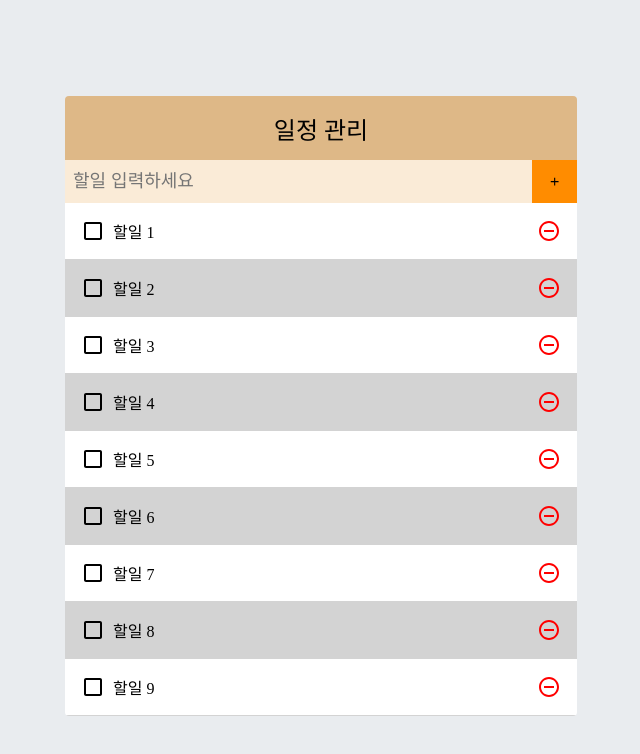
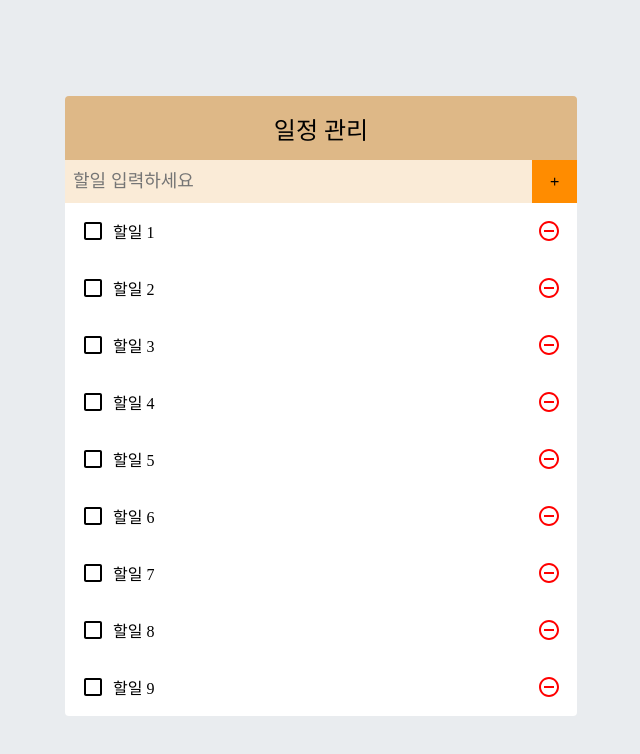
Before and after one commit to nayoung240/todo-app, a React (Create React App) app: page / in a window 1280 px wide. Shown: the top 754 px of the page, without its empty margins (319-959 px from the left). Built offline with nearby package versions, Linux system fonts and the light colour scheme.

Commit message:
react-virtualized를 활용하여 보이는 영역만 데이터 렌더링

```diff
--- a/package.json
+++ b/package.json
@@ -11,6 +11,7 @@
     "react-dom": "^18.2.0",
     "react-icons": "^4.7.1",
     "react-scripts": "5.0.1",
+    "react-virtualized": "^9.22.3",
     "sass": "^1.56.1",
     "web-vitals": "^2.1.0"
   },
--- a/src/components/TodoList.js
+++ b/src/components/TodoList.js
@@ -1,15 +1,28 @@
 import TodoListItem from "./TodoListItem";
 import './TodoList.scss'
-import React from "react";
+import React, { useCallback } from "react";
+import { List } from "react-virtualized";
 
 const TodoList = ({todos, onRemove, onToggle}) => {
+    // 항목을 렌더링할 때 쓰는 함수
+    const rowRenderer = useCallback(({index, key, style}) => {
+        const todo = todos[index]
+        return (
+            <TodoListItem todo={todo} key={todo.id} onRemove={onRemove} onToggle={onToggle} style={style}/>
+        )
+    }, [onRemove, onToggle, todos])
+
     return (
-        // map을 사용해서 컴포넌트로 변환할 때는 key props(고윳값)를 전달해줘야 한다.
-        <div className="TodoList">
-            {todos.map(todo => (
-                <TodoListItem todo={todo} key={todo.id} onRemove={onRemove} onToggle={onToggle}/>
-            ))}
-        </div>
+        <List
+            className="TodoList"
+            width={512}
+            height={513}
+            rowCount={todos.length}
+            rowHeight={57}
+            rowRenderer={rowRenderer}
+            list={todos}
+            style={{outline:'none'}}
+        />
     )
 }
 
--- a/src/components/TodoListItem.js
+++ b/src/components/TodoListItem.js
@@ -3,10 +3,11 @@ import React from 'react'
 import './TodoListItem.scss'
 import cn from 'classnames'
 
-const TodoListItem = ({todo, onRemove, onToggle}) => {
+const TodoListItem = ({todo, onRemove, onToggle, style}) => {
     const {id, text, checked} = todo
 
     return (
+        <div className="TodoListItem-virtualized" style={style}>
             <div className="TodoListItem">
                 <div className={cn("checkbox", {checked})} onClick={() => onToggle(id)}>
                     {checked ? <MdCheckBox/> : <MdCheckBoxOutlineBlank/>}
@@ -16,6 +17,7 @@ const TodoListItem = ({todo, onRemove, onToggle}) => {
                     <MdRemoveCircleOutline/>
                 </div>
             </div>
+        </div>
     )
 }
 
--- a/src/components/TodoListItem.scss
+++ b/src/components/TodoListItem.scss
@@ -2,9 +2,6 @@
     padding: 1rem;
     display: flex;
     align-items: center;
-    &:nth-child(even) {
-        background: lightgrey;
-    }
 
     .checkbox {
         cursor: pointer;
@@ -36,7 +33,13 @@
             color: darkred;
         }
     }
-    & + & {
-        border-top: 1px solid lightgrey;
+
+    .TodoListItem-virtualized {
+        & + & {
+            border-top: 1px solid lightgrey;
+        }
+        &:nth-child(even) {
+            background: lightgrey;
+        }
     }
 }
```
Also changed, not shown: 1 other file (tests, documents, lock files or other folders). Lines whose indentation alone changed are shown as unchanged.
